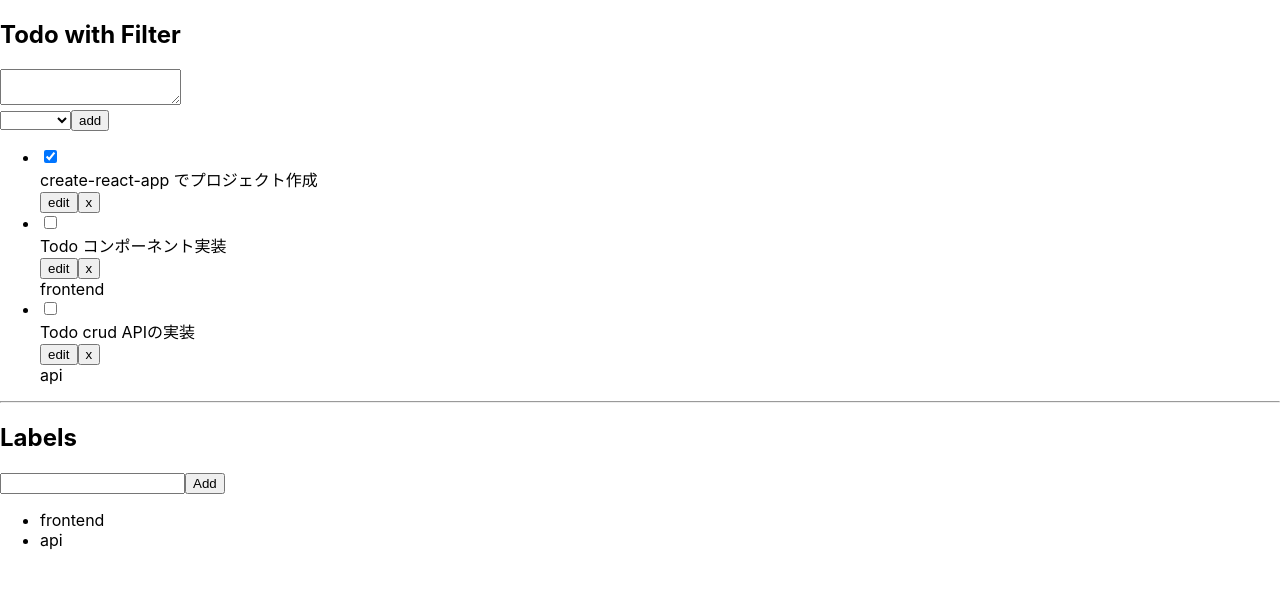
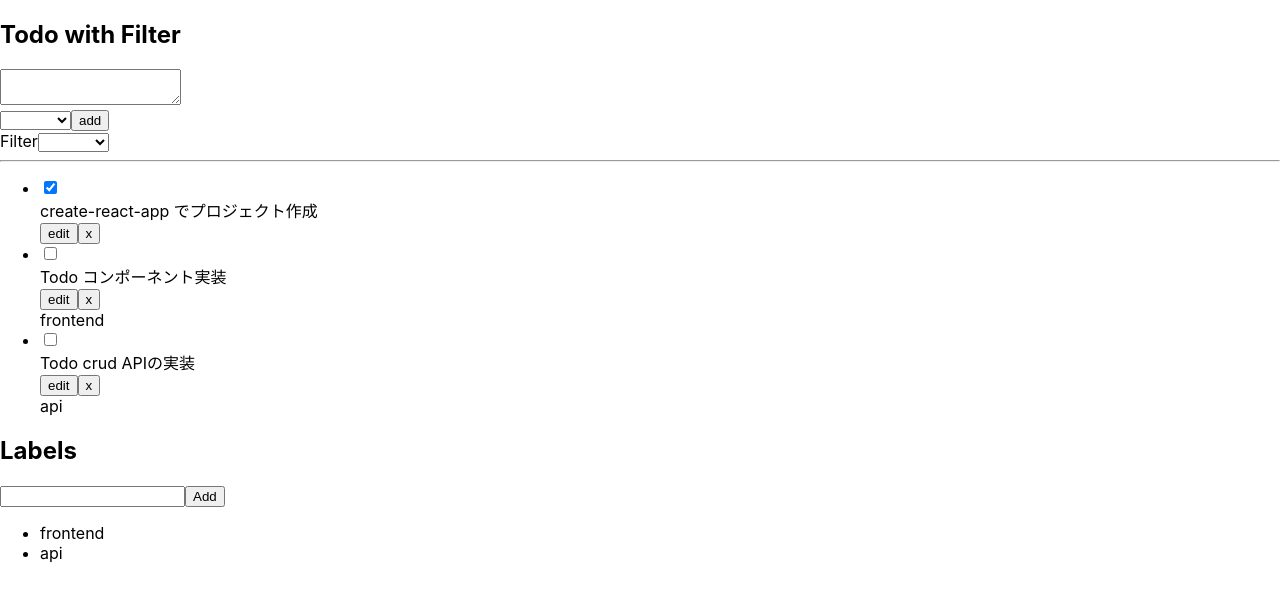
Before and after one commit to m4tsu/React-nested-data-todo, a React (Create React App) app: page / in a window 1280 px wide. Shown: the top 600 px of the page. Built offline with nearby package versions, Linux system fonts and the light colour scheme.

Commit message:
implement TodoContainer

```diff
--- a/src/component/Label/LabelSelector.tsx
+++ b/src/component/Label/LabelSelector.tsx
@@ -4,16 +4,16 @@ import { LabelType } from '../../store/dataType';
 interface LabelSelectorProps {
   labels: LabelType[];
   onChange: any;
-  value: null | LabelType;
+  value: null | number;
 }
 
 
 const LabelSelector: FC<LabelSelectorProps> = ({labels, onChange, value}) => {
   const handleSlected = (event: ChangeEvent<HTMLSelectElement>) => {
-    onChange( event.target.value ==='' ? null : labels.find((label) => label.id === parseInt(event.target.value, 10)));
+    onChange( event.target.value ==='' ? null : parseInt(event.target.value, 10));
   }
   return (
-    <select  value={value ? value.id : ''} onChange={handleSlected}>
+    <select  value={value ? value : ''} onChange={handleSlected}>
       <option value=""></option>
       {labels.map((label) => <option key={label.id} value={label.id}>{label.text}</option>)}
     </select>
--- a/src/component/Todo/TodoForm.tsx
+++ b/src/component/Todo/TodoForm.tsx
@@ -41,7 +41,7 @@ const TodoForm: FC<TodoFormProps> = ({labels, todo, onClickCancel, onDone}) => {
     <div>
       <textarea onChange={handleChangeText} value={formTodo.text} ></textarea>
       <div>
-        <LabelSelector labels={labels} onChange={handleChangeLabel} value={formTodo.label}/>
+        <LabelSelector labels={labels} onChange={handleChangeLabel} value={formTodo.label ? formTodo.label.id : null}/>
         <button onClick={ clickSaveHandler }>{saveLabel}</button>
         {
           todo ? <button onClick={clickCancelHaner}>back</button> : null
--- a/src/component/Todo/TodoPane.tsx
+++ b/src/component/Todo/TodoPane.tsx
@@ -2,23 +2,27 @@ import React from 'react';
 import TodoForm from './TodoForm';
 import TodoList from './TodoList';
 import LabelSelector from '../Label/LabelSelector';
-import { todos, labels } from '../../store/sample';
+import useTodo from '../../containers/Todo';
+import { labels } from '../../store/sample';
 
 const TodoPane: React.FC = () => {
+  const { todoState, fetchTodos, changeFilterLabelId } = useTodo();
+  const { todos, filterLabelId } = todoState;
+  console.log('todo Pane')
   return (
     <div>
       <h2>Todo with Filter</h2>
       <TodoForm labels={labels}/>
       <section>
-        {/* <LabelSelector
+        <span>Filter</span>
+        <LabelSelector
           labels={labels}
-          onChange={}
-          value={}
-        /> */}
-        <TodoList todos={todos} labels={labels}/>
-
+          onChange={changeFilterLabelId}
+          value={filterLabelId}
+        />
       </section>
       <hr/>
+      <TodoList todos={todos} labels={labels}/>
     </div>
   )
 };
--- a/src/containers/Todo.tsx
+++ b/src/containers/Todo.tsx
@@ -2,7 +2,28 @@ import { useState, useCallback } from 'react'
 import { useSelector, useDispatch } from 'react-redux'
 
 import { TodoActionType } from '../store/Todo/actions';
+import { AppState } from '../store/store';
+import { TodoType, LabelType } from '../store/dataType';
 
-const useTask = () => {
+const useTodo = () => {
+  const [loading, setLoading] = useState<boolean>(false)
+  const todoState = useSelector((state: AppState) => state.todoState);
+  const dispatch = useDispatch();
+  console.log('useTodo')
 
+  const fetchTodos = useCallback(async () => {
+    setLoading(true);
+    dispatch({type: TodoActionType.READ_TODO});
+    setLoading(false);
+  }, []);
+
+  const changeFilterLabelId = useCallback((filterLabel: null| LabelType) => {
+    dispatch({
+      type: TodoActionType.FILTER_TODO,
+      payload: { filterLabelId: filterLabel }});
+  }, []);
+
+  return { todoState, fetchTodos, changeFilterLabelId };
 }
+
+export default useTodo;
```
